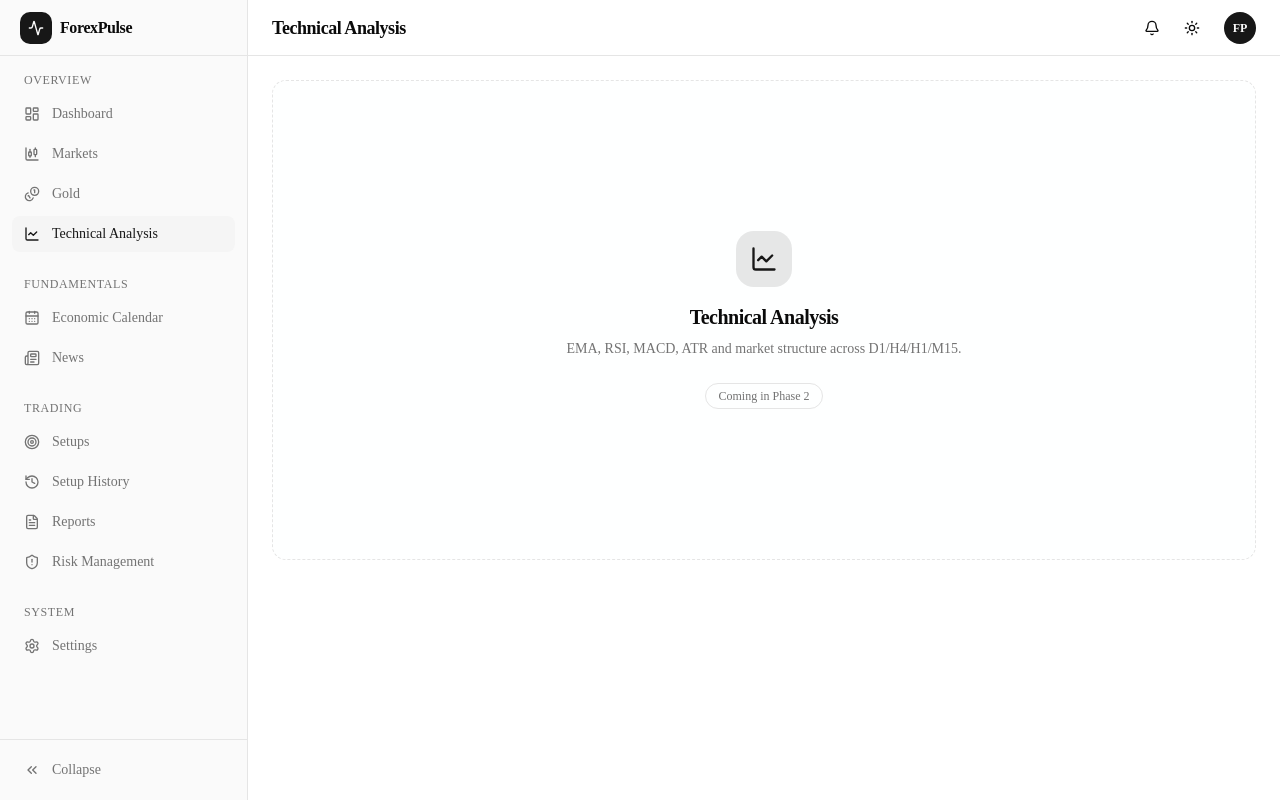
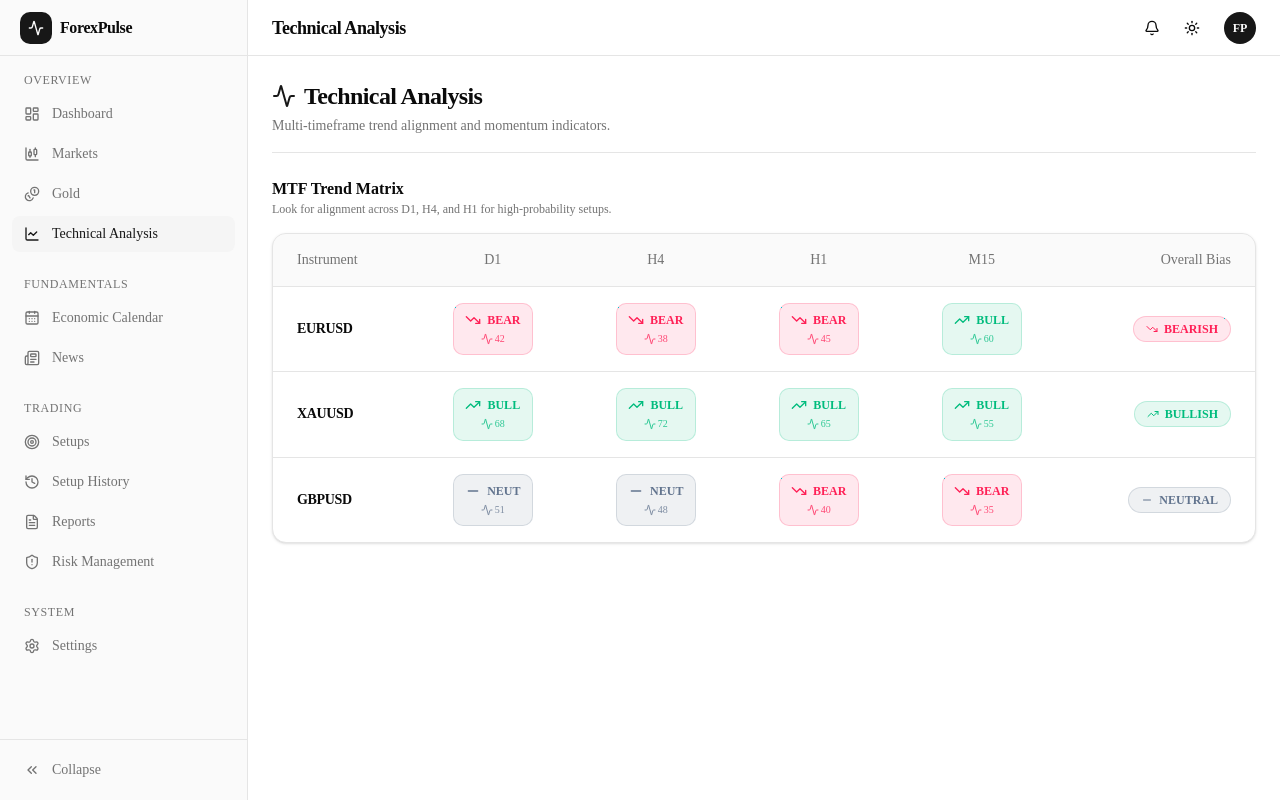
Before and after one commit to Cherubin-Hub/forex-pulse, a Next.js app: page /technical in a window 1280 px wide. Built offline with nearby package versions, Linux system fonts and the light colour scheme.

Commit message:
The Technical Analysis Dashboard (MTFA Matrix)

```diff
--- a/app/(dashboard)/technical/page.tsx
+++ b/app/(dashboard)/technical/page.tsx
@@ -1,13 +1,34 @@
-import { LineChart } from "lucide-react";
-import { PagePlaceholder } from "@/components/shared/PagePlaceholder";
+import { Activity } from "lucide-react";
+import { getTechnicalAnalysis } from "@/lib/services/technical";
+import { MTFMatrix } from "@/components/technical/MTFMatrix";
 
-export default function TechnicalPage() {
+export default async function TechnicalPage() {
+  const data = await getTechnicalAnalysis();
+
   return (
-    <PagePlaceholder
-      icon={LineChart}
-      title="Technical Analysis"
-      description="EMA, RSI, MACD, ATR and market structure across D1/H4/H1/M15."
-      phase="Phase 2"
-    />
+    <div className="space-y-6">
+      <div className="flex items-center justify-between border-b border-border pb-4">
+        <div>
+          <h2 className="text-2xl font-bold tracking-tight flex items-center gap-2">
+            <Activity className="h-6 w-6 text-primary" />
+            Technical Analysis
+          </h2>
+          <p className="text-sm text-muted-foreground mt-1">
+            Multi-timeframe trend alignment and momentum indicators.
+          </p>
+        </div>
+      </div>
+
+      <section>
+        <div className="mb-4">
+          <h3 className="text-base font-semibold">MTF Trend Matrix</h3>
+          <p className="text-xs text-muted-foreground">
+            Look for alignment across D1, H4, and H1 for high-probability setups.
+          </p>
+        </div>
+
+        <MTFMatrix data={data} />
+      </section>
+    </div>
   );
 }
--- /dev/null
+++ b/components/technical/MTFMatrix.tsx
@@ -0,0 +1,89 @@
+"use client";
+
+import { motion } from "framer-motion";
+import { TrendingUp, TrendingDown, Minus, Activity } from "lucide-react";
+import type { TechnicalAnalysis, Timeframe, TrendDirection } from "@/types/technical";
+import { cn } from "@/lib/utils";
+
+const TIMEFRAMES: Timeframe[] = ["D1", "H4", "H1", "M15"];
+
+// Helper to get colors based on trend
+function getTrendColor(trend: TrendDirection) {
+  if (trend === "BULLISH") return "bg-emerald-500/10 text-emerald-500 border-emerald-500/20";
+  if (trend === "BEARISH") return "bg-rose-500/10 text-rose-500 border-rose-500/20";
+  return "bg-slate-500/10 text-slate-500 border-slate-500/20";
+}
+
+// Helper to get icon based on trend
+function TrendIcon({ trend, className }: { trend: TrendDirection; className?: string }) {
+  if (trend === "BULLISH") return <TrendingUp className={className} />;
+  if (trend === "BEARISH") return <TrendingDown className={className} />;
+  return <Minus className={className} />;
+}
+
+export function MTFMatrix({ data }: { data: TechnicalAnalysis[] }) {
+  return (
+    <div className="w-full overflow-x-auto rounded-xl border border-border bg-card shadow-sm">
+      <table className="w-full text-left text-sm whitespace-nowrap">
+        <thead className="bg-muted/50 text-muted-foreground border-b border-border">
+          <tr>
+            <th className="px-6 py-4 font-medium">Instrument</th>
+            {TIMEFRAMES.map(tf => (
+              <th key={tf} className="px-6 py-4 font-medium text-center">{tf}</th>
+            ))}
+            <th className="px-6 py-4 font-medium text-right">Overall Bias</th>
+          </tr>
+        </thead>
+        <tbody className="divide-y divide-border">
+          {data.map((row, index) => (
+            <motion.tr
+              key={row.symbol}
+              initial={{ opacity: 0, y: 10 }}
+              animate={{ opacity: 1, y: 0 }}
+              transition={{ delay: index * 0.1 }}
+              className="hover:bg-muted/20 transition-colors"
+            >
+              {/* Symbol */}
+              <td className="px-6 py-4 font-bold tracking-tight">
+                {row.symbol}
+              </td>
+
+              {/* Timeframes */}
+              {TIMEFRAMES.map(tf => {
+                const indicator = row.timeframes[tf];
+                const trendColor = getTrendColor(indicator.emaTrend);
+
+                return (
+                  <td key={tf} className="px-6 py-4 text-center">
+                    <div className={cn("inline-flex flex-col items-center justify-center p-2 rounded-lg border min-w-[80px]", trendColor)}>
+                      <div className="flex items-center gap-1.5 mb-1">
+                        <TrendIcon trend={indicator.emaTrend} className="h-4 w-4" />
+                        <span className="font-semibold text-xs">{indicator.emaTrend.substring(0,4)}</span>
+                      </div>
+                      <div className="flex items-center gap-2 text-[10px] opacity-80 font-medium">
+                        <span className="flex items-center gap-0.5" title="RSI">
+                          <Activity className="h-3 w-3" /> {indicator.rsi}
+                        </span>
+                      </div>
+                    </div>
+                  </td>
+                );
+              })}
+
+              {/* Overall Bias */}
+              <td className="px-6 py-4 text-right">
+                <span className={cn(
+                  "inline-flex items-center gap-1.5 px-3 py-1 rounded-full text-xs font-bold border",
+                  getTrendColor(row.overallBias)
+                )}>
+                  <TrendIcon trend={row.overallBias} className="h-3 w-3" />
+                  {row.overallBias}
+                </span>
+              </td>
+            </motion.tr>
+          ))}
+        </tbody>
+      </table>
+    </div>
+  );
+}
--- /dev/null
+++ b/lib/mock/technical.ts
@@ -0,0 +1,34 @@
+import type { TechnicalAnalysis } from "@/types/technical";
+
+export const MOCK_TECHNICALS: TechnicalAnalysis[] = [
+  {
+    symbol: "EURUSD",
+    overallBias: "BEARISH",
+    timeframes: {
+      D1: { rsi: 42, macd: "BEARISH", emaTrend: "BEARISH", atr: 65 },
+      H4: { rsi: 38, macd: "BEARISH", emaTrend: "BEARISH", atr: 25 },
+      H1: { rsi: 45, macd: "NEUTRAL", emaTrend: "BEARISH", atr: 12 },
+      M15: { rsi: 60, macd: "BULLISH", emaTrend: "BULLISH", atr: 5 }, // Pullback on lower timeframe
+    }
+  },
+  {
+    symbol: "XAUUSD",
+    overallBias: "BULLISH",
+    timeframes: {
+      D1: { rsi: 68, macd: "BULLISH", emaTrend: "BULLISH", atr: 250 },
+      H4: { rsi: 72, macd: "BULLISH", emaTrend: "BULLISH", atr: 120 },
+      H1: { rsi: 65, macd: "BULLISH", emaTrend: "BULLISH", atr: 50 },
+      M15: { rsi: 55, macd: "NEUTRAL", emaTrend: "BULLISH", atr: 20 },
+    }
+  },
+  {
+    symbol: "GBPUSD",
+    overallBias: "NEUTRAL",
+    timeframes: {
+      D1: { rsi: 51, macd: "NEUTRAL", emaTrend: "NEUTRAL", atr: 75 },
+      H4: { rsi: 48, macd: "BEARISH", emaTrend: "NEUTRAL", atr: 30 },
+      H1: { rsi: 40, macd: "BEARISH", emaTrend: "BEARISH", atr: 15 },
+      M15: { rsi: 35, macd: "BEARISH", emaTrend: "BEARISH", atr: 8 },
+    }
+  }
+];
--- /dev/null
+++ b/lib/services/technical.ts
@@ -0,0 +1,6 @@
+import type { TechnicalAnalysis } from "@/types/technical";
+import { MOCK_TECHNICALS } from "@/lib/mock/technical";
+
+export async function getTechnicalAnalysis(): Promise<TechnicalAnalysis[]> {
+  return MOCK_TECHNICALS;
+}
--- /dev/null
+++ b/types/technical.ts
@@ -0,0 +1,15 @@
+export type Timeframe = "D1" | "H4" | "H1" | "M15";
+export type TrendDirection = "BULLISH" | "BEARISH" | "NEUTRAL";
+
+export type IndicatorData = {
+  rsi: number;
+  macd: TrendDirection;
+  emaTrend: TrendDirection; // Price relative to 50 & 200 EMA
+  atr: number; // Average True Range (Volatility)
+};
+
+export type TechnicalAnalysis = {
+  symbol: string;
+  timeframes: Record<Timeframe, IndicatorData>;
+  overallBias: TrendDirection;
+};
```
